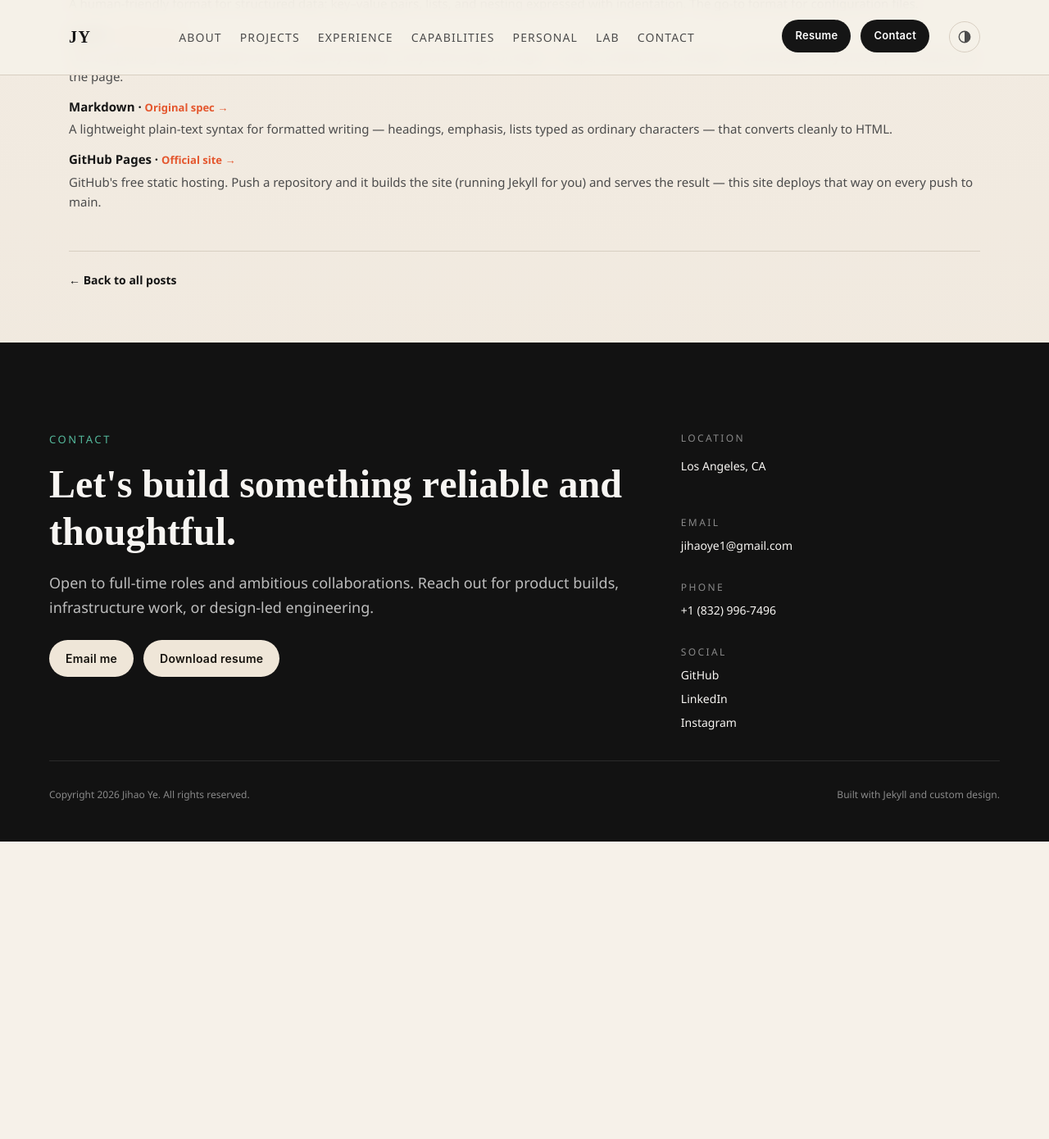
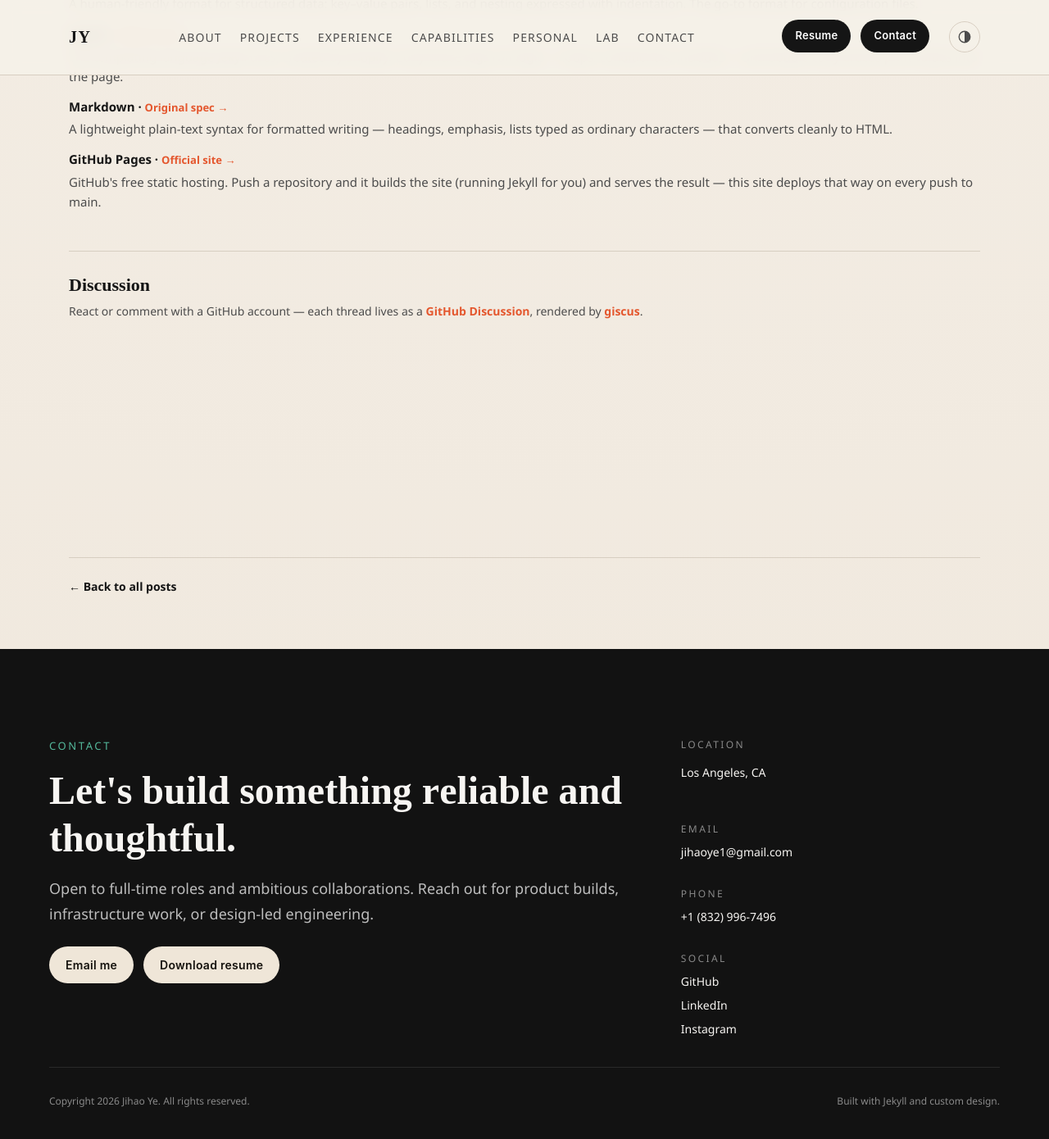
Before and after one commit to Jihaoyb/jihaoyb.github.io, a Jekyll site: the page built from _learning/how-this-site-is-built.md, in a window 1280 px wide and 1400 px high, scrolled down 3119 px. Shown: the top 1390 px of the window at 82% size. Built offline with Jekyll 4.4.1, drawn with Linux system fonts in a browser that asks for light colours; comment, search, counter and statistics services are not loaded; before the commit the page ends 4146 px from its top, so only the background shows below that; part of the change alters nothing that is shown.

Commit message:
feat(lab): giscus reactions + comments on posts
Each Lab post gets a Discussion section backed by GitHub Discussions
via giscus — reactions and threaded comments with no backend:

- _includes/lab-comments.html: placeholder div carrying the public
  repo/category ids, a visible hint linking the Discussions page, a
  hidden failure fallback, and a noscript link. Section is labelled by
  its own heading (aria-labelledby).
- portfolio.js: injects the widget when the section nears the viewport
  (IntersectionObserver, 200px margin); themes it noborder_light/dark
  to match the site and re-syncs on the header toggle and OS scheme
  changes — including the load race, by updating the pending script
  tag when no iframe exists yet. script.onerror collapses the reserved
  space and reveals the plain Discussions link. Term popovers now also
  close on window blur, since clicks inside the cross-origin iframe
  never reach the document.
- Height is reserved only once injection starts, so blocked widgets
  and no-JS visits leave no blank hole.
- Posts can opt out with comments: false in front matter.

Repo Discussions were enabled and ids fetched via the GitHub API; the
giscus GitHub App still needs a one-time install by the repo owner.

Co-Authored-By: Claude Opus 4.8 <noreply@anthropic.com>

```diff
--- /dev/null
+++ b/_includes/lab-comments.html
@@ -0,0 +1,29 @@
+{% comment %}
+giscus (GitHub Discussions) reactions + comments for Lab posts.
+The repo/category ids are public identifiers, not secrets. portfolio.js
+injects the widget lazily when this section nears the viewport and keeps
+its theme in sync with the site toggle. Opt a post out with
+`comments: false` in its front matter.
+{% endcomment %}
+<section class="lab-comments" aria-labelledby="lab-comments-title">
+  <h2 class="lab-comments__title" id="lab-comments-title">Discussion</h2>
+  <p class="lab-comments__hint">
+    React or comment with a GitHub account — each thread lives as a
+    <a href="https://github.com/Jihaoyb/jihaoyb.github.io/discussions" target="_blank" rel="noopener">GitHub Discussion</a>,
+    rendered by <a href="https://giscus.app" target="_blank" rel="noopener">giscus</a>.
+  </p>
+  <div data-giscus
+       data-repo="Jihaoyb/jihaoyb.github.io"
+       data-repo-id="R_kgDONxFLZA"
+       data-category="Announcements"
+       data-category-id="DIC_kwDONxFLZM4DAZA4"></div>
+  <p class="lab-comments__hint" data-giscus-fallback hidden>
+    The widget couldn't load — you can still
+    <a href="https://github.com/Jihaoyb/jihaoyb.github.io/discussions" target="_blank" rel="noopener">join the discussion on GitHub</a>.
+  </p>
+  <noscript>
+    <p>Comments need JavaScript — you can still
+      <a href="https://github.com/Jihaoyb/jihaoyb.github.io/discussions">join the discussion on GitHub</a>.
+    </p>
+  </noscript>
+</section>
--- a/_layouts/learning-post.html
+++ b/_layouts/learning-post.html
@@ -45,5 +45,9 @@ layout: home
   </aside>
   {% endif %}
 
+  {% unless page.comments == false %}
+    {% include lab-comments.html %}
+  {% endunless %}
+
   <a class="lab-post__back lab-post__back--bottom" href="/lab/">← Back to all posts</a>
 </article>
--- a/_sass/_portfolio.scss
+++ b/_sass/_portfolio.scss
@@ -2021,6 +2021,37 @@ html[data-theme="dark"] .theme-toggle__icon--moon {
   line-height: 1.6;
 }
 
+/* ----- Discussion (giscus) — see _includes/lab-comments.html ----- */
+.lab-comments {
+  margin-top: 48px;
+  padding-top: 28px;
+  border-top: 1px solid var(--line);
+}
+
+.lab-comments__title {
+  font-family: "Fraunces", "Times New Roman", serif;
+  font-size: 22px;
+  margin: 0 0 8px;
+}
+
+.lab-comments__hint {
+  font-size: 14px;
+  color: var(--muted);
+  line-height: 1.6;
+  margin: 0 0 20px;
+}
+
+.lab-comments__hint a {
+  color: var(--accent);
+  font-weight: 600;
+}
+
+/* Reserve height only once injection starts, so a blocked/failed widget or
+   a no-JS visit doesn't leave a permanent blank hole under the hint. */
+.lab-comments [data-giscus][data-loaded] {
+  min-height: 220px;
+}
+
 @media (prefers-reduced-motion: reduce) {
   .term__trigger,
   .term__card {
--- a/assets/js/portfolio.js
+++ b/assets/js/portfolio.js
@@ -726,6 +726,101 @@
     });
   }
 
+  // Comments (giscus) on Lab posts: inject the widget only when its section
+  // nears the viewport, themed to match the site, and keep it in sync when
+  // the theme toggle or the OS scheme changes.
+  const commentsMount = document.querySelector("[data-giscus]");
+  if (commentsMount) {
+    const giscusTheme = () => {
+      const forced = document.documentElement.getAttribute("data-theme");
+      const dark =
+        forced === "dark" ||
+        (!forced && window.matchMedia("(prefers-color-scheme: dark)").matches);
+      return dark ? "noborder_dark" : "noborder_light";
+    };
+
+    const syncGiscusTheme = () => {
+      const theme = giscusTheme();
+      // If the toggle fires while client.js is still loading (no iframe yet),
+      // update the pending script tag — giscus reads its attributes when it
+      // runs, so the widget still boots in the right theme.
+      const pending = commentsMount.querySelector("script[data-theme]");
+      if (pending) {
+        pending.setAttribute("data-theme", theme);
+      }
+      const frame = document.querySelector("iframe.giscus-frame");
+      if (frame && frame.contentWindow) {
+        frame.contentWindow.postMessage(
+          { giscus: { setConfig: { theme: theme } } },
+          "https://giscus.app"
+        );
+      }
+    };
+
+    const injectGiscus = () => {
+      if (commentsMount.dataset.loaded === "true") {
+        return;
+      }
+      commentsMount.dataset.loaded = "true";
+      const script = document.createElement("script");
+      script.src = "https://giscus.app/client.js";
+      script.async = true;
+      script.crossOrigin = "anonymous";
+      // Blocked or unreachable widget: collapse the reserved space and show
+      // the plain link to the Discussions page instead.
+      script.onerror = () => {
+        delete commentsMount.dataset.loaded;
+        script.remove();
+        const fallback = document.querySelector("[data-giscus-fallback]");
+        if (fallback) {
+          fallback.hidden = false;
+        }
+      };
+      const config = {
+        "data-repo": commentsMount.dataset.repo,
+        "data-repo-id": commentsMount.dataset.repoId,
+        "data-category": commentsMount.dataset.category,
+        "data-category-id": commentsMount.dataset.categoryId,
+        "data-mapping": "pathname",
+        "data-strict": "0",
+        "data-reactions-enabled": "1",
+        "data-emit-metadata": "0",
+        "data-input-position": "top",
+        "data-lang": "en",
+        "data-theme": giscusTheme(),
+      };
+      Object.keys(config).forEach((key) => {
+        script.setAttribute(key, config[key]);
+      });
+      commentsMount.appendChild(script);
+    };
+
+    if ("IntersectionObserver" in window) {
+      const commentsObserver = new IntersectionObserver(
+        (entries) => {
+          if (entries.some((entry) => entry.isIntersecting)) {
+            injectGiscus();
+            commentsObserver.disconnect();
+          }
+        },
+        { rootMargin: "200px 0px" }
+      );
+      commentsObserver.observe(commentsMount);
+    } else {
+      injectGiscus();
+    }
+
+    // Registered after the toggle's own listener, so this reads the state
+    // applyTheme just set.
+    if (themeToggle) {
+      themeToggle.addEventListener("click", syncGiscusTheme);
+    }
+    const schemeQuery = window.matchMedia("(prefers-color-scheme: dark)");
+    if (typeof schemeQuery.addEventListener === "function") {
+      schemeQuery.addEventListener("change", syncGiscusTheme);
+    }
+  }
+
   const navToggle = document.querySelector("[data-nav-toggle]");
   const portfolioHeader = document.querySelector("[data-portfolio-header]");
   const navMenu = document.querySelector("[data-nav-menu]");
@@ -853,6 +948,9 @@
         closeAllTerms();
       }
     });
+    // Clicks inside a cross-origin iframe (e.g. the giscus widget) never
+    // reach this document — but they do blur the window, so close there too.
+    window.addEventListener("blur", () => closeAllTerms());
   }
 
   // Cross-page fade: fade the current page out, then navigate; the next page
```
